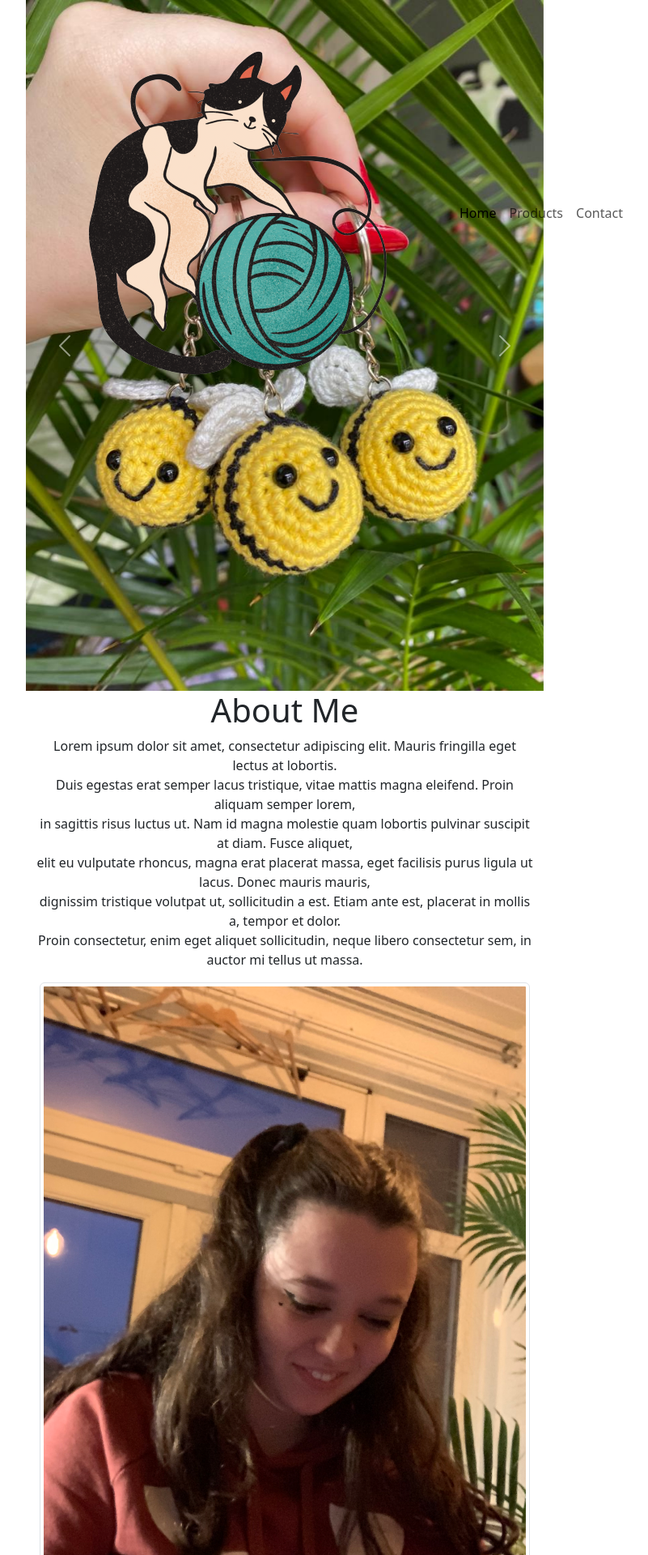
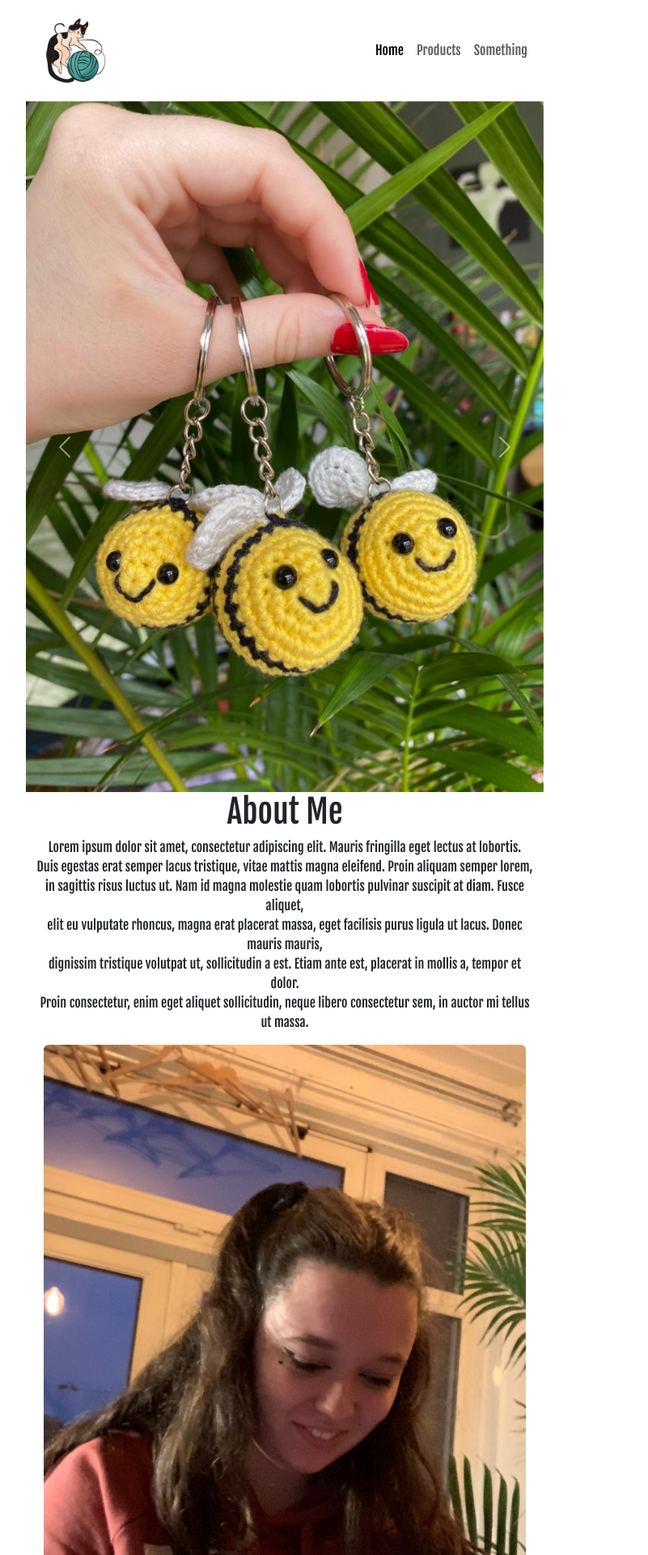
Before and after one commit to Tocacimichael/VeraCrochet, a PHP site: page / in a window 1280 px wide. Shown: the top 1920 px of the page at 81% size, without its empty margins (288-1089 px from the left). Run offline with PHP 8.4, Linux system fonts and the light colour scheme; data that the repository does not hold is empty.

Commit message:
version 3.0
Bootstrap exlusive code

```diff
--- a/index.php
+++ b/index.php
@@ -15,30 +15,29 @@
         <script src="https://ajax.com.googleapis.com/ajax/libs/jquery/.min.js"></script>
         <script src="./resources/bootstrap-5.3.0-alpha3-dist/js/bootstrap.min.js"></script>
         <link rel="stylesheet" href="./resources/bootstrap-5.3.0-alpha3-dist/css/bootstrap.min.css">
+        <link rel="stylesheet" href="./resources/Custom/style.css">
         <meta charset="UTF-8">
         <meta name="viewport" content="width=device-width, initial-scale=1">
 </head>
 
 <body class="position-absolute top-0 start-50 translate-middle-x">
 
-        <nav class="navbar navbar-expand-sm" style="z-index: 20; position: absolute;">
+        <nav class="navbar navbar-expand-lg">
         <div class="container-fluid">
-                <a class="navbar-brand" href="index.php">
-                    <img src="./resources/imgs/Logo_VCC.png">
-                </a>
+            <a class="navbar-brand" href="#"><img src="./resources/imgs/Logo_VCC.png" class="w-25"></a>
             <button class="navbar-toggler" type="button" data-bs-toggle="collapse" data-bs-target="#navbarNav" aria-controls="navbarNav" aria-expanded="false" aria-label="Toggle navigation">
             <span class="navbar-toggler-icon"></span>
             </button>
-                <div class="collapse navbar-collapse">
+            <div class="collapse navbar-collapse" id="navbarNav">
             <ul class="navbar-nav">
                 <li class="nav-item">
-                    <a class="nav-link active" aria-current="page" href="./index.php">Home</a>
+                <a class="nav-link active" aria-current="page" href="#">Home</a>
                 </li>
-                    <li class="nav-item" >
-                    <a class="nav-link" href="Features.php">Products</a>
+                <li class="nav-item">
+                <a class="nav-link" href="#">Products</a>
                 </li>
-                    <li class="nav-item" >
-                    <a class="nav-link" href="Pricing.php">Contact</a>
+                <li class="nav-item">
+                <a class="nav-link" href="#">Something</a>
                 </li>
             </ul>
             </div>
@@ -85,7 +84,7 @@
             </p>
 
 
-            <img src="./resources/imgs/ProfilePicEdit.png" class="img-fluid img-thumbnail">
+            <img src="./resources/imgs/ProfilePicEdit.png" class="rounded">
         </div>
 
         <div class="container text-center">
@@ -96,7 +95,7 @@
                     ?>
                         <div class="col">
                             <h2><?= $product['title']; ?></h2>
-                            <img src="<?= $product['image'] ?>" alt="<?= $product['title'] ?>"  />
+                            <img src="<?= $product['image'] ?>" alt="<?= $product['title'] ?>" />
                             <p class="lprice">€ <?= $product['price'] ?></p>
                             <a href="Frog.php">
                                 <button type="button" class="btn btn-success" data-toggle="modal">More</button>
@@ -112,20 +111,20 @@
             <div class="socials">
 
                 <div class="inta">
-                    <img src="./resources/Icons/instagram.png" >
+                    <img src="./resources/Icons/instagram.png" class="w-25">
                 </div>
                 <div class="pinterest">
-                    <img src="./resources/Icons/pinterest.png" >
+                    <img src="./resources/Icons/pinterest.png" class="w-25">
                 </div>
                 <div class="twitter">
-                    <img src="./resources/Icons/twitter.png" >
+                    <img src="./resources/Icons/twitter.png" class="w-25">
                 </div>
                 <div class="facebook">
-                    <img src="./resources/Icons/facebook.png" >
+                    <img src="./resources/Icons/facebook.png" class="w-25">
                 </div>
             </div>
             <div class="logo_img">
-                <img src="./resources/imgs/Logo_VCC.png" alt="Logo">
+                <img src="./resources/imgs/Logo_VCC.png" alt="Logo" class="w-25">
             </div>
         </footer>
 
--- a/resources/Custom/style.css
+++ b/resources/Custom/style.css
@@ -1,27 +1,8 @@
-body {
-    max-width: 1080px !important;
-    display: table-cell;
-    vertical-align: middle;
-    font-family: Fonts;
-    font-weight: bold;
-    background-color: #FFF5E4;
-}
-
 @font-face {
     font-family: Fonts;
     src: url(/resources/Font/FjallaOne-Regular.ttf);
 }
 
-#navitem01 {
-    color: #FFF5E4;
-    font-size: 26px;
+body {
+    font-family: Fonts;
 }
-
-#navitem01:hover {
-    font-size: 30px;
-}
-
-#navitem02 {
-    color: #FFF5E4;
-    font-size: 26px;
-}
```
Lines whose indentation alone changed are shown as unchanged.
